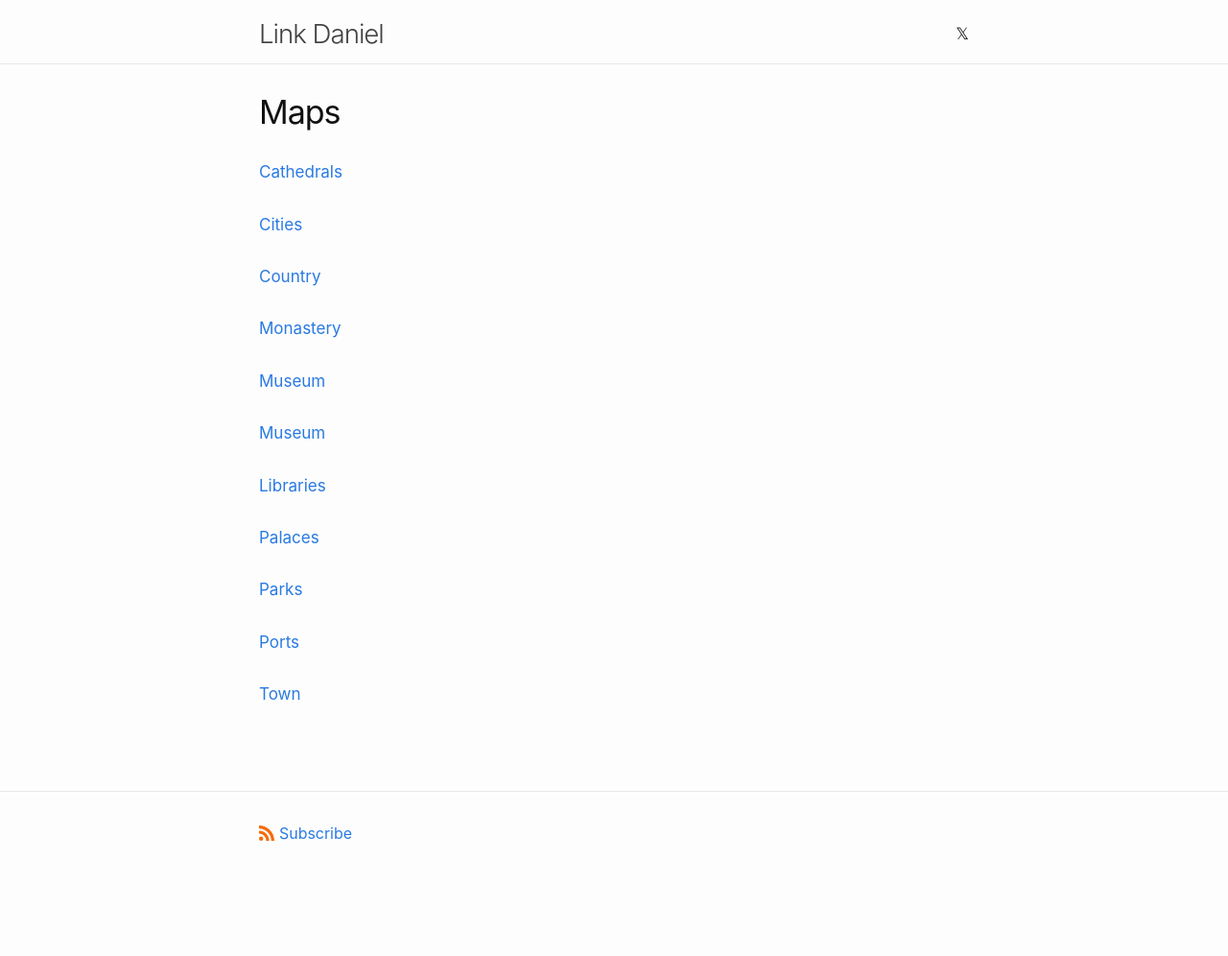
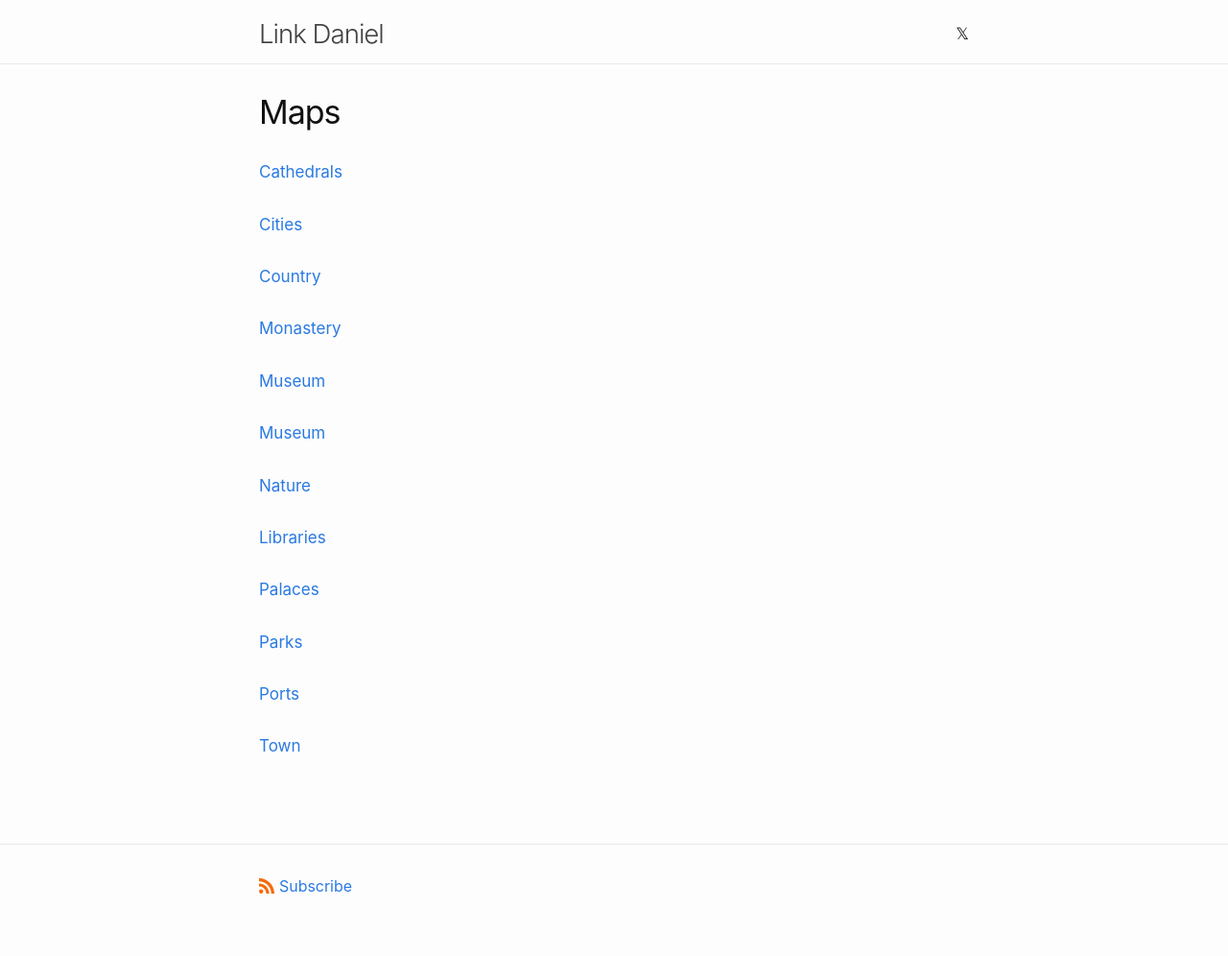
Before and after one commit to link-daniel/link.github.io, a Jekyll site: the page built from maps.md, in a window 1280 px wide. Shown: the whole page at 96% size. Built offline with Jekyll 4.4.1, drawn with Linux system fonts in a browser that asks for light colours; before the commit the page ends 942 px from its top, so only the background shows below that.

Commit message:
Update maps.md

```diff
--- a/maps.md
+++ b/maps.md
@@ -23,6 +23,9 @@ permalink: /maps/
 <a href="https://maps.app.goo.gl/Nz5iK2szp4b6W552A">Museum</a>
 <br>
 <br>
+<a href="https://maps.app.goo.gl/rbGjEQiVigUQHNzb8">Nature</a>
+<br>
+<br>
 <a href="https://maps.app.goo.gl/nBwt1AjNw463UcGa7">Libraries</a>
 <br>
 <br>
```
